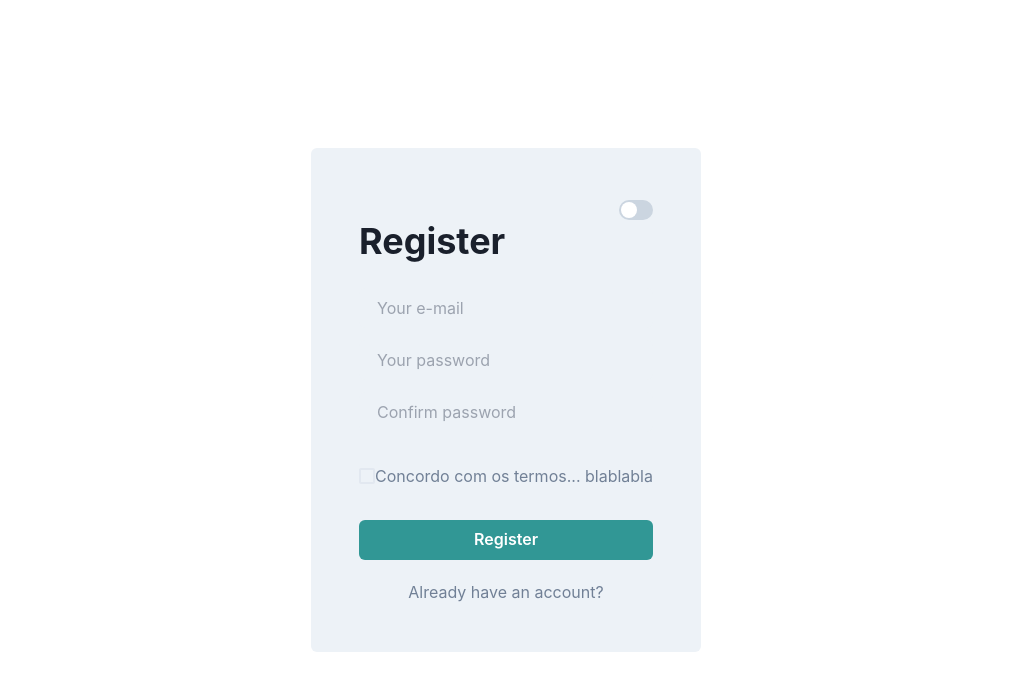
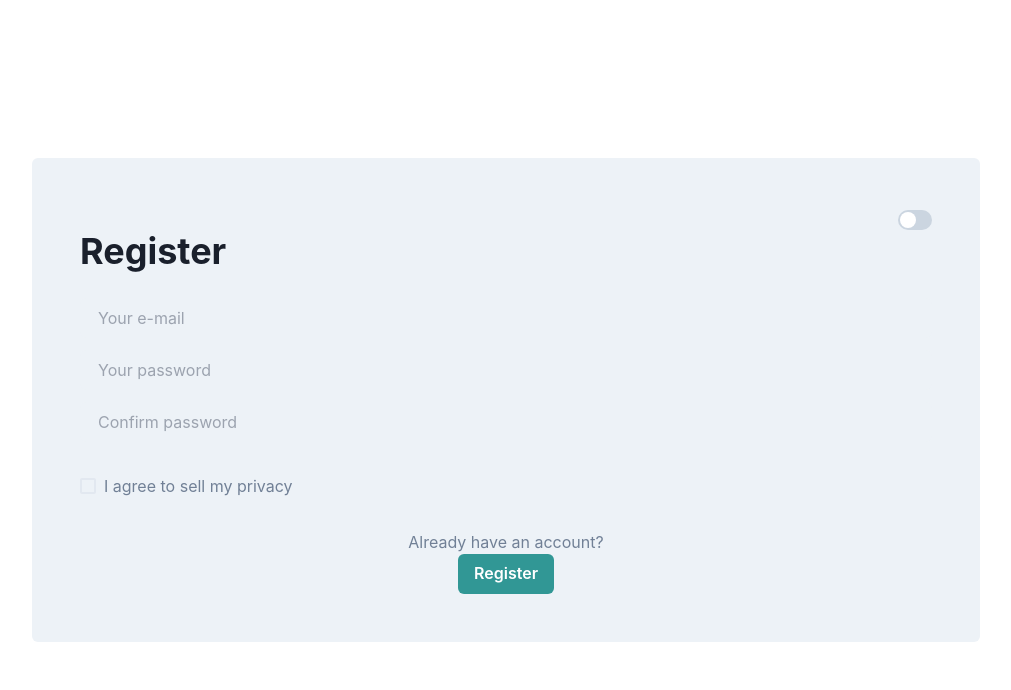
Before and after one commit to marcelldac/ditter-front, a Next.js app: page /register in a window 1280 px wide. Shown: the top 690 px of the page, without its empty margins (134-1145 px from the left). Built offline with nearby package versions, Linux system fonts and the light colour scheme.

Commit message:
refactor: use RegisterForm

```diff
--- a/src/pages/register/index.tsx
+++ b/src/pages/register/index.tsx
@@ -1,16 +1,13 @@
 import {
   Box,
-  Button,
   Flex,
   Heading,
-  Input,
   Switch,
   useColorMode,
   useColorModeValue,
-  Checkbox,
-  Link,
-  Text,
 } from "@chakra-ui/react";
+
+import RegisterForm from "@/components/RegisterForm";
 
 export default function Register() {
   const formBackground = useColorModeValue("gray.100", "gray.700");
@@ -23,28 +20,7 @@ export default function Register() {
           <Switch onChange={toggleColorMode} />
         </Box>
         <Heading mb={6}>Register</Heading>
-        <Input placeholder="Your e-mail" variant="filled" mb={3} type="email" />
-        <Input
-          placeholder="Your password"
-          variant="filled"
-          mb={3}
-          type="password"
-          required
-        />
-        <Input
-          placeholder="Confirm password"
-          variant="filled"
-          type="password"
-          required
-        />
-        <Flex direction="row" color="gray.500" my={8}>
-          <Checkbox size="md" colorScheme="teal" />
-          <Text>Concordo com os termos... blablabla</Text>
-        </Flex>
-        <Button colorScheme="teal">Register</Button>
-        <Box textAlign="center" mt={5} color="gray.500">
-          <Link href="/">Already have an account?</Link>
-        </Box>
+        <RegisterForm />
       </Flex>
     </Flex>
   );
```
